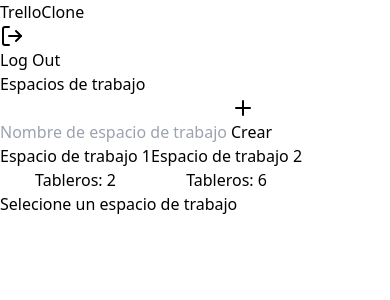
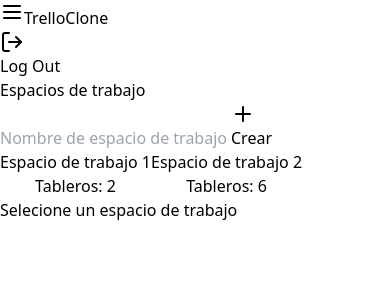
Before and after one commit to AlexisChebeste/trello-clone-ts, a React (Vite) app: page / in a window 390 px wide. Shown: the top 300 px of the page. Built offline with nearby package versions, Linux system fonts and the light colour scheme.

Commit message:
aside responsive

```diff
--- a/src/App.tsx
+++ b/src/App.tsx
@@ -2,15 +2,21 @@
 import Navbar from "./components/Navbar";
 import {Home} from "./pages/Home";
 import BoardPage from "./pages/BoardPage";
+import { useState } from "react";
 
 export default function App() {
+
+  const [isMenuOpen, setIsMenuOpen] = useState(false);
+  const toggleMenu = () => {
+    setIsMenuOpen(!isMenuOpen);
+  }
 
   return (
 
         <div className="min-h-screen flex flex-col bg-slate-100 ">
-          <Navbar />
+          <Navbar onMenuToggle={toggleMenu}/>
           <Routes>
-            <Route path="/" element={<Home  />} />
+            <Route path="/" element={<Home  isMenuOpen={isMenuOpen} setIsMenuOpen={setIsMenuOpen} />} />
             <Route path="/:workspaceId/board/:id" element={<BoardPage />} />
           </Routes>
         </div>
--- a/src/components/AsideWorkspace.tsx
+++ b/src/components/AsideWorkspace.tsx
@@ -24,7 +24,7 @@
     }
 
     return(
-        <div className={`hidden p-6 bg-white lg:flex flex-col rounded-lg shadow-md ${className} max-w-72 w-full`}>
+        <div className={`p-6 bg-white flex flex-col rounded-lg shadow-md max-w-72 w-full ${className}`}>
             <div className='flex w-full gap-4 sm:justify-between flex-col items-center'>
                 <h1 className="text-2xl font-bold  my-auto">Espacios de trabajo</h1>
                 <div className="flex gap-3 items-center  flex-col w-full ">
--- a/src/components/Boards.tsx
+++ b/src/components/Boards.tsx
@@ -1,6 +1,4 @@
 import {useState} from 'react';
-import { Plus } from 'lucide-react';
-import Button from '../components/ui/Button';
 import ModalBoard from '../components/modals/ModalBoard';
 import CardBoard from '../components/ui/CardBoard';
 import { useWorkspace } from '../hooks/useWorkspace';
--- a/src/components/Navbar.tsx
+++ b/src/components/Navbar.tsx
@@ -1,16 +1,27 @@
 import { NavLink } from "react-router";
-import {LogOut} from "lucide-react";
+import {LogOut, Menu} from "lucide-react";
 
-export default function Navbar() {
+interface NavbarProps {
+    onMenuToggle: () => void;
+}
+
+export default function Navbar({onMenuToggle}: NavbarProps) {
 
     return(
         <header className="bg-white shadow-sm max-h-16 w-full z-10 ">
-            <nav className=" px-4 sm:px-6 ">
+            <nav className=" px-6  ">
                 <div className="flex justify-between h-16">
-                    <div className="flex">
+                    <div className="flex gap-4">
+                        <button
+                            className="lg:hidden   rounded-md hover:bg-gray-100"
+                            onClick={onMenuToggle}
+                        >
+                            <Menu size={24} />
+                        </button>
                         <NavLink to="/" className="flex-shrink-0 flex items-center">
                             <span className="text-xl font-bold text-indigo-600">TrelloClone</span>
                         </NavLink>
+
                     </div>
                     <div className="flex items-center" >
                         <NavLink to="/login" className="border border-gray-300 hover:bg-zinc-800 hover:text-white  font-bold p-3 rounded-md  transition-colors " onClick={() => console.log("New Board")}>
--- a/src/pages/Home.tsx
+++ b/src/pages/Home.tsx
@@ -2,13 +2,38 @@
 import { useState } from "react";
 import AsideWorkspace from "../components/AsideWorkspace";
 import Boards from "../components/Boards";
+import { X } from "lucide-react";
 
-export function Home() {
+interface HomeProps {
+    isMenuOpen: boolean;
+    setIsMenuOpen: (isMenuOpen: boolean) => void;
+}
+
+export function Home({isMenuOpen, setIsMenuOpen}: HomeProps) {
     const [idWorkspace, setIdWorkspace] = useState<string>("");
 
+
+    const toggleMenu = () => {
+        setIsMenuOpen(!isMenuOpen);
+    }
+
     return (
+        <>
+            {
+                isMenuOpen && (
+                    <div
+                        className="fixed top-0 left-0 w-full h-full bg-gray-800 bg-opacity-50 z-50"
+                        onClick={toggleMenu}>
+                            <X className="absolute top-6 right-6 text-white cursor-pointer" size={24}/>
+                    </div>
+            )}
             <main className=" p-6  w-full  overflow-y-auto lg:flex lg:gap-6">
-            <AsideWorkspace setIdWorkspace={setIdWorkspace}/>
+                <AsideWorkspace
+                    setIdWorkspace={setIdWorkspace}
+                    className={`fixed lg:static top-0 left-0 h-full z-50 transform transition-transform ${
+                        isMenuOpen ? "translate-x-0" : "-translate-x-full"
+                    } lg:translate-x-0`}
+                />
                 <div className="p-6 bg-white rounded-lg shadow-md w-full">
                     {(idWorkspace === "") ?
                         <h1 className="font-bold text-2xl">Selecione un espacio de trabajo</h1>
@@ -16,5 +41,7 @@
 
                 </div>
             </main>
+        </>
+
     )
 }
```
Lines whose indentation alone changed are shown as unchanged.
